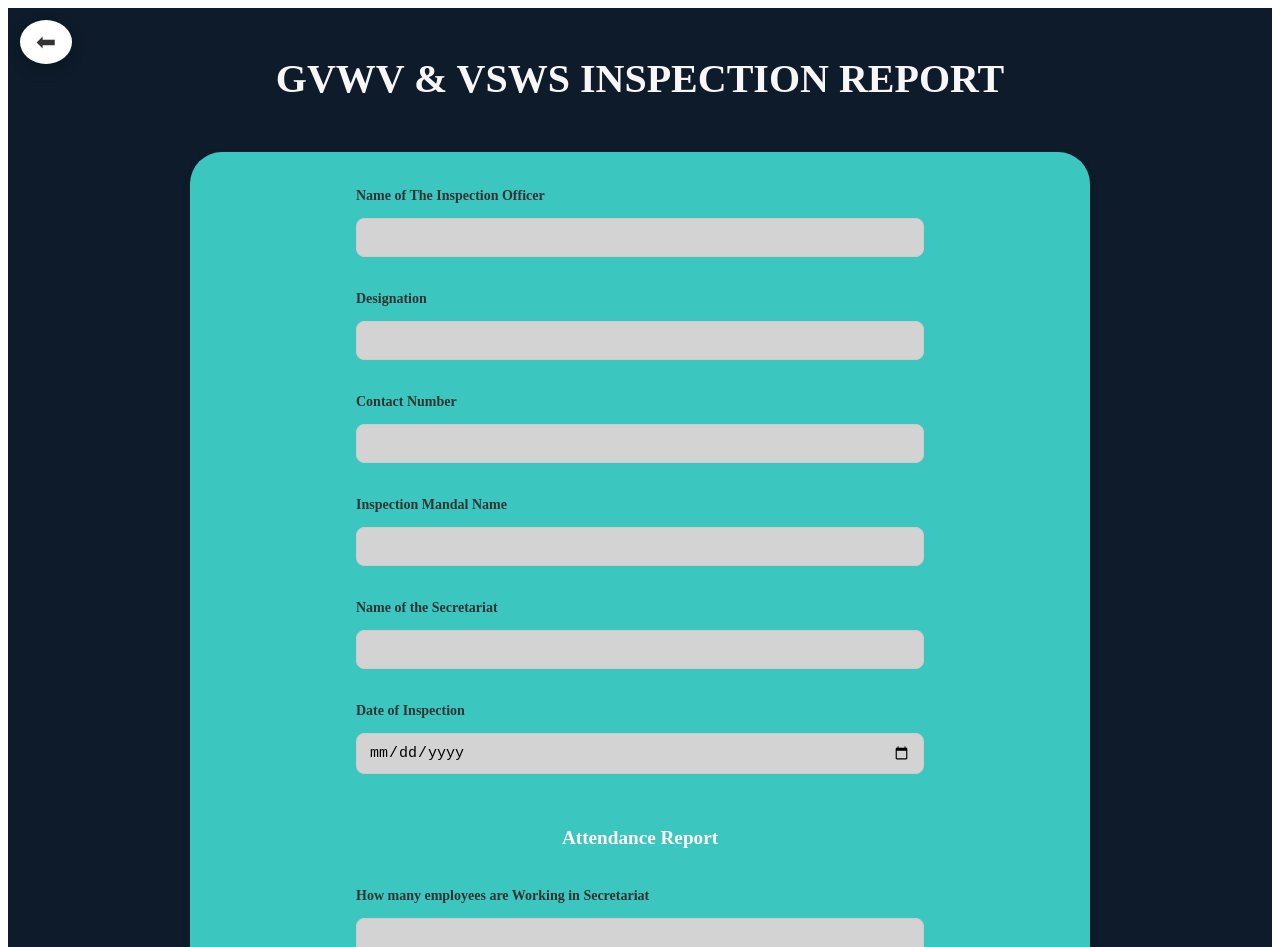
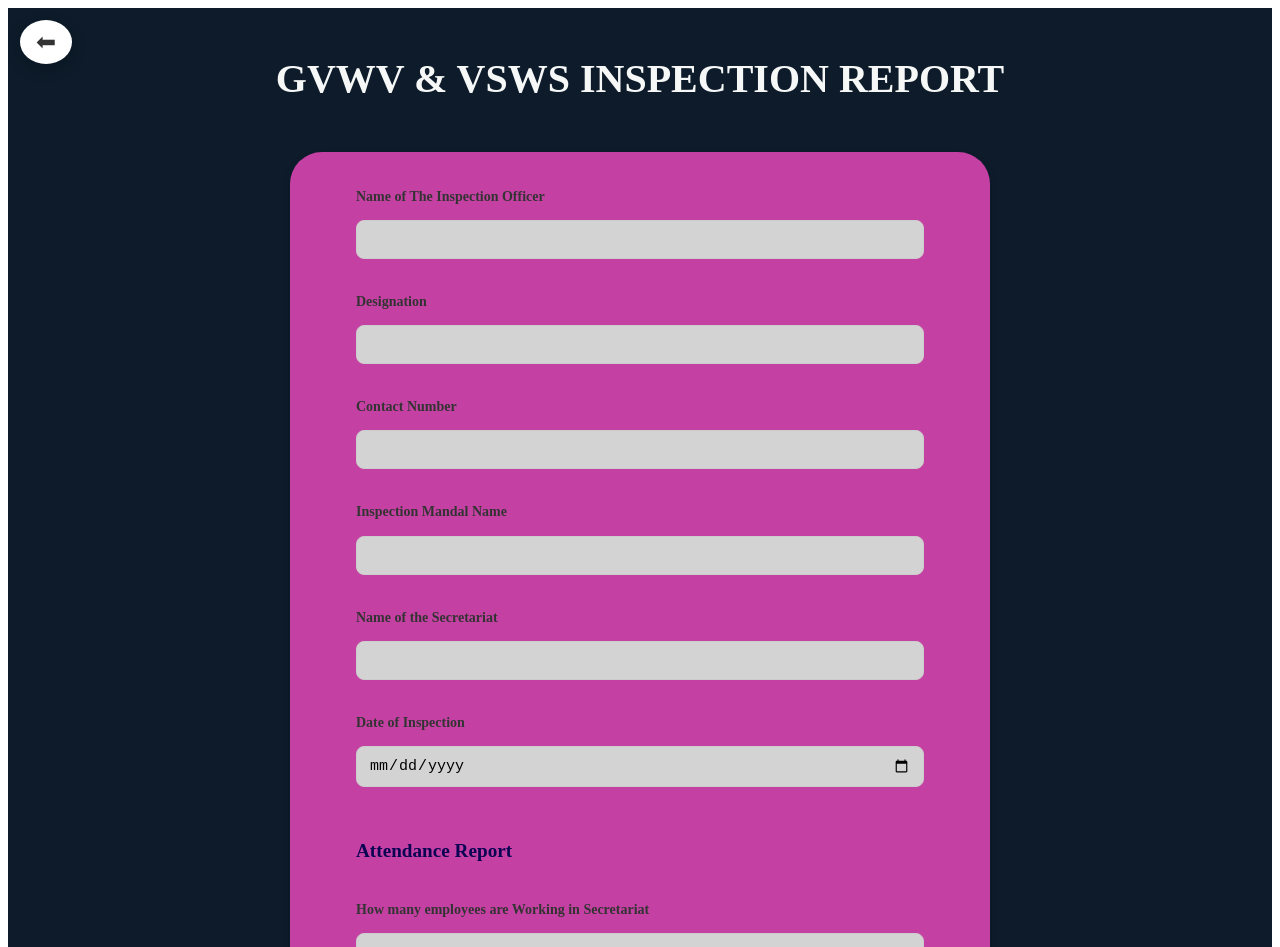
Before and after one commit to aswini0321/hrms-frontend, a React (Create React App) app: page /form/A in a window 1280 px wide. Shown: the top 947 px of the page. Built offline with nearby package versions, Linux system fonts and the light colour scheme.

Commit message:
Update A.css

```diff
--- a/src/A.css
+++ b/src/A.css
@@ -6,21 +6,22 @@ body {
   background-color: #f4f7fa;
 }
 
+
 /* Form container */
 .form-container {
   width: 80%;
-  max-width: 900px;
+  max-width: 700px;
   margin: 50px auto;
   padding: 20px;
-  background-color:rgb(59, 199, 192);
+  background-color:rgb(197, 64, 163);
   border-radius: 2rem;
   box-shadow: 0 4px 8px rgba(0, 0, 0, 0.1);
 }
 
 /* Header */
-h1, h3 {
+h1{
   text-align: center;
-  color: hsl(0, 12%, 97%);
+  color: hsl(150, 12%, 97%);
 }
 
 h1 {
@@ -30,7 +31,7 @@ h1 {
 
 h3 {
   font-size: 1.2em;
-  color: hsl(0, 100%, 98%);
+  color: hsl(245, 91%, 17%);
 }
 
 /* Form elements */
@@ -46,6 +47,10 @@ form {
   flex-direction: column;
   gap: 8px;
 }
+.form-group label {
+  line-height: 1.3;
+}
+
 
 /* Labels */
 label {
@@ -217,14 +222,14 @@ form .btn {
   font-weight: 600;
   border: none;
   border-radius: 8px;
-  background: #53a63e;
+  background: #125102;
   color: white;
   cursor: pointer;
 }
 
 form button:hover,
 form .btn:hover {
-  background: #113f03;
+  background: #342176;
 }
 
 /* Logos + images responsive */
```
